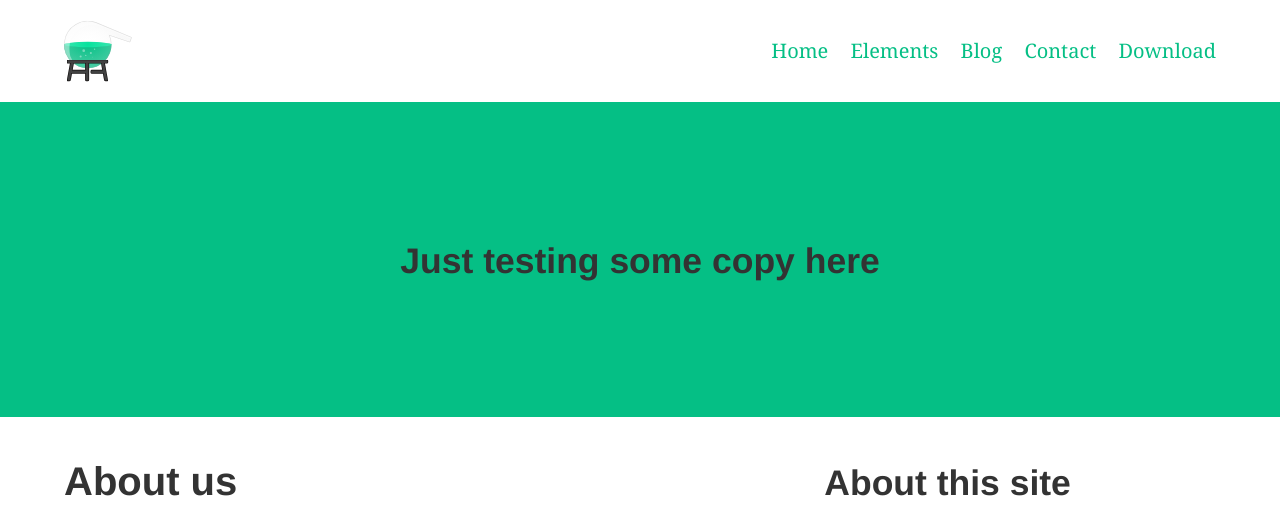
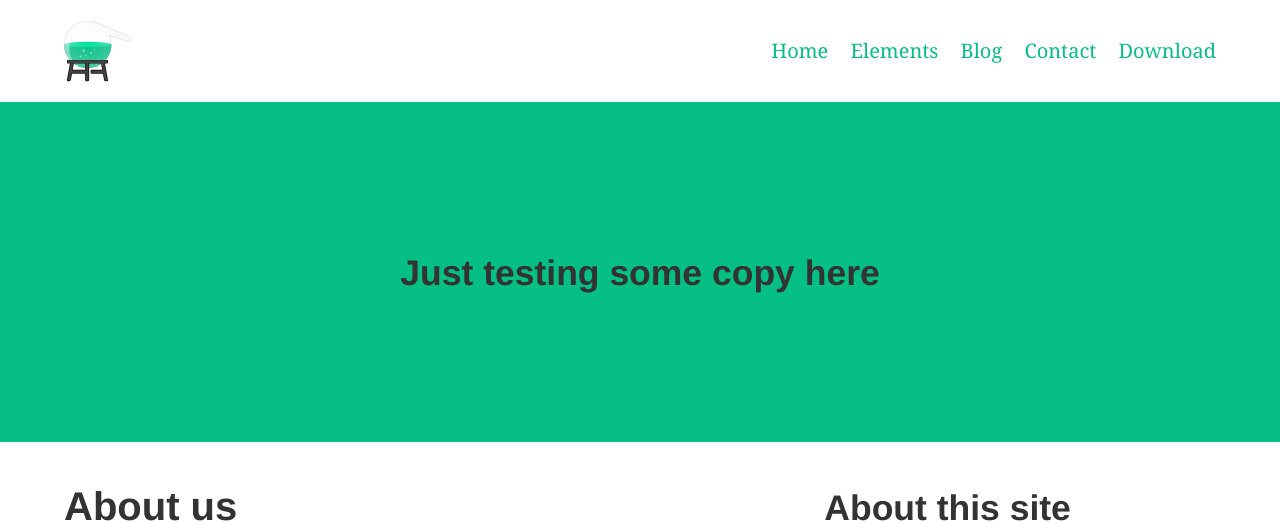
Before and after one commit to daviddarnes/alembic, a Jekyll site: the page built from about.md, in a window 1280 px wide. Shown: the top 523 px of the page. Built offline with Jekyll 4.4.1, drawn with Linux system fonts in a browser that asks for light colours; grey boxes are pictures that could not be loaded.

Commit message:
Trying to work out why IE is being an asshole :peach:

```diff
--- a/css/styles.scss
+++ b/css/styles.scss
@@ -105,7 +105,7 @@ body {
 
 // Feature section
 .feature {
-  min-height: 35vh;
+  min-height: 20rem;
   padding-bottom: .4rem;
   margin-bottom: 1.6rem;
   text-align: center;
```
